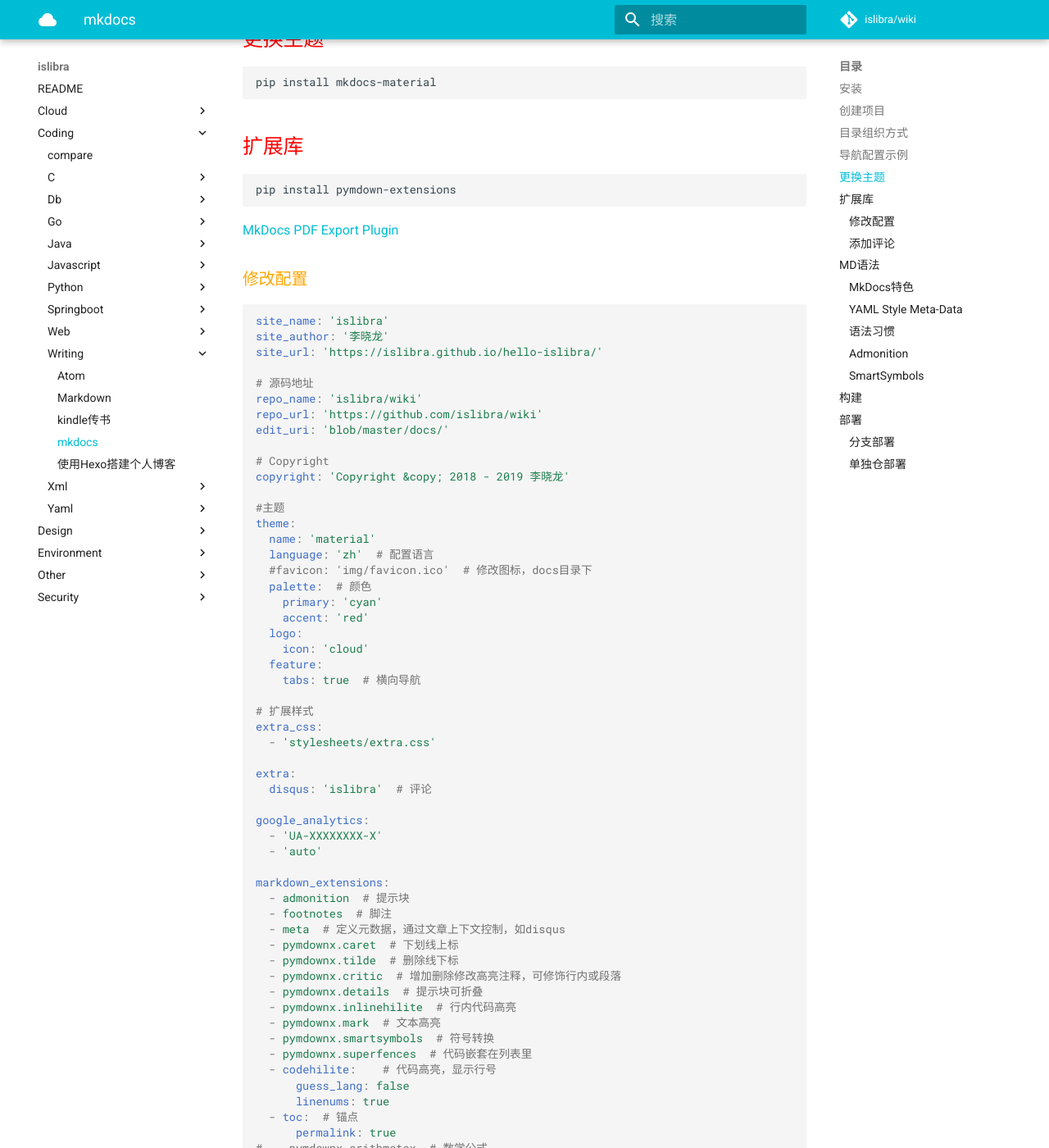
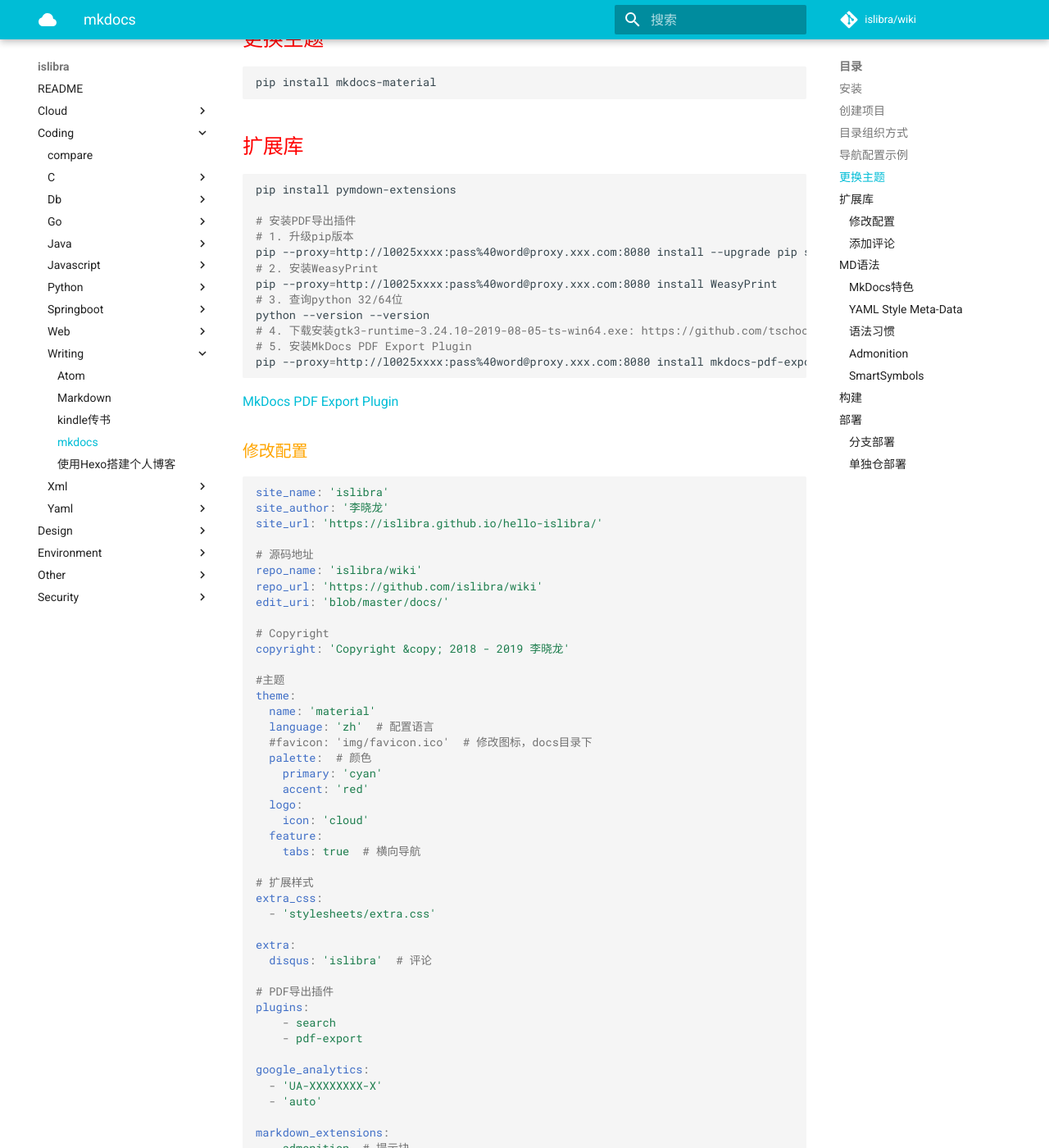
Before and after one commit to islibra/wiki, an MkDocs documentation site: the page built from docs/coding/writing/mkdocs.md, in a window 1280 px wide and 1400 px high, scrolled down 1341 px. Shown: the whole window at 82% size. Built offline with MkDocs 1.6.1 and Material for MkDocs 9.7.7, drawn with Linux system fonts in a browser that asks for light colours; comment, search, counter and statistics services are not loaded.

Commit message:
Update mkdocs.md

````diff
--- a/docs/coding/writing/mkdocs.md
+++ b/docs/coding/writing/mkdocs.md
@@ -62,6 +62,17 @@ pip install mkdocs-material
 
 ```bash
 pip install pymdown-extensions
+
+# 安装PDF导出插件
+# 1. 升级pip版本
+pip --proxy=http://l0025xxxx:pass%40word@proxy.xxx.com:8080 install --upgrade pip setuptools
+# 2. 安装WeasyPrint
+pip --proxy=http://l0025xxxx:pass%40word@proxy.xxx.com:8080 install WeasyPrint
+# 3. 查询python 32/64位
+python --version --version
+# 4. 下载安装gtk3-runtime-3.24.10-2019-08-05-ts-win64.exe: https://github.com/tschoonj/GTK-for-Windows-Runtime-Environment-Installer/releases
+# 5. 安装MkDocs PDF Export Plugin
+pip --proxy=http://l0025xxxx:pass%40word@proxy.xxx.com:8080 install mkdocs-pdf-export-plugin
 ```
 
 [MkDocs PDF Export Plugin](https://github.com/zhaoterryy/mkdocs-pdf-export-plugin)
@@ -100,6 +111,11 @@ extra_css:
 
 extra:
   disqus: 'islibra'  # 评论
+
+# PDF导出插件
+plugins:
+    - search
+    - pdf-export
 
 google_analytics:
   - 'UA-XXXXXXXX-X'
````
